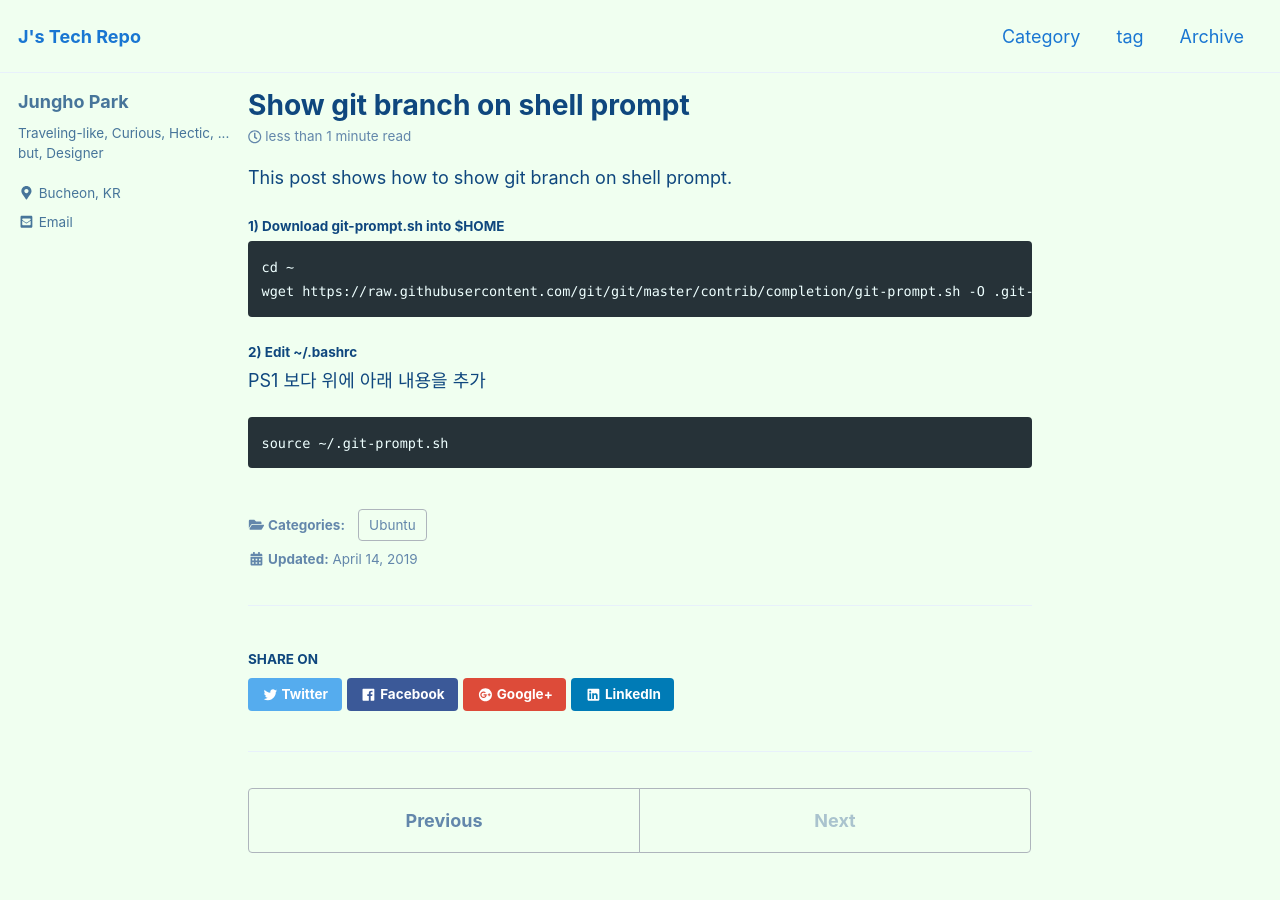
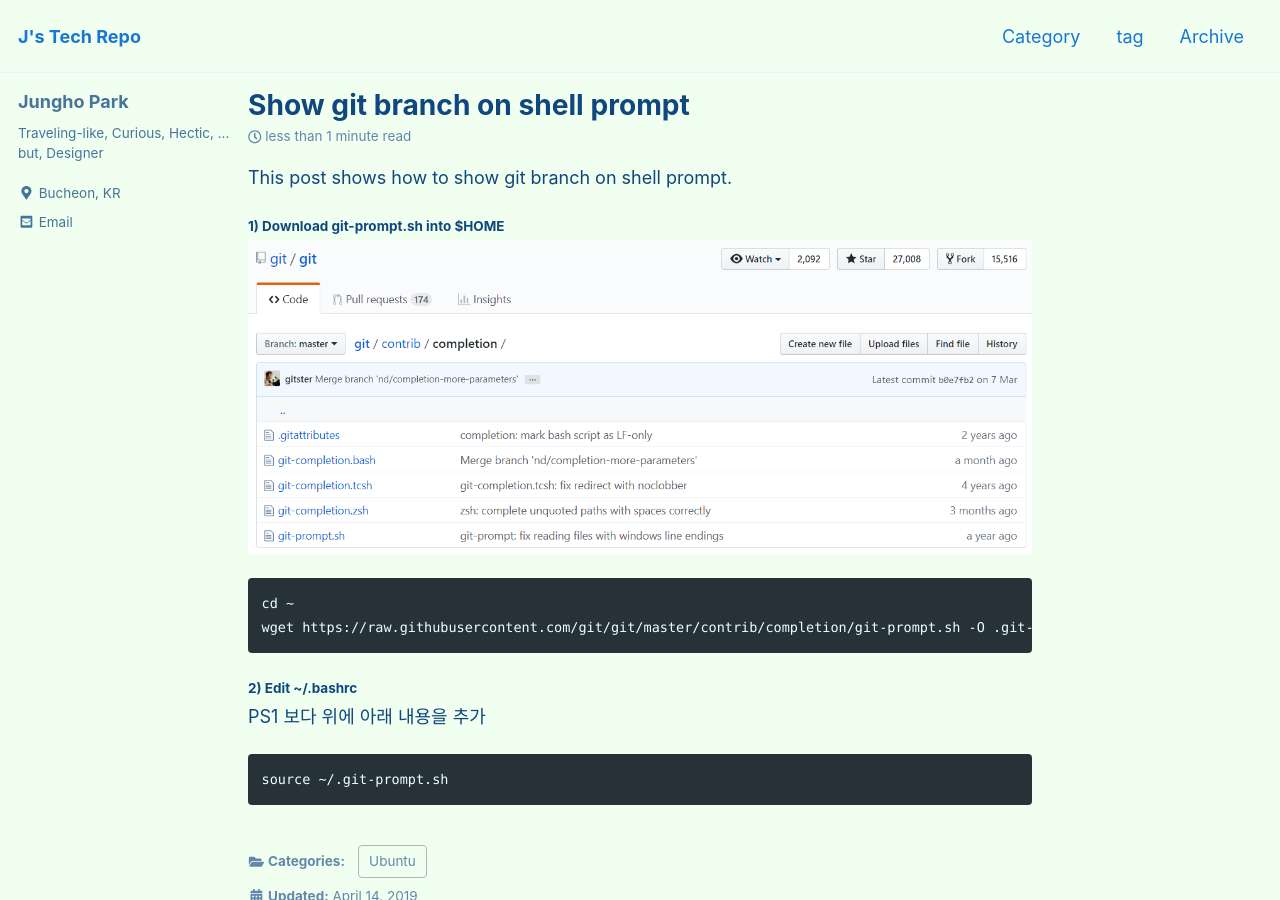
Before and after one commit to unipark00/tekrepo, a Jekyll site: the page built from _posts/2019-04-14-show-git-branch-on-shell-prompt.md, in a window 1280 px wide and 900 px high. Built offline with Jekyll 4.4.1, drawn with Linux system fonts in a browser that asks for light colours; cached includes are drawn as plain includes.

Commit message:
Update 2019-04-14-show-git-branch-on-shell-prompt.md

````diff
--- a/_posts/2019-04-14-show-git-branch-on-shell-prompt.md
+++ b/_posts/2019-04-14-show-git-branch-on-shell-prompt.md
@@ -10,6 +10,7 @@ toc: false
 This post shows how to show git branch on shell prompt.
 
 #### 1) Download git-prompt.sh into $HOME
+![git-prompt.sh](https://github.com/unipark00/tekrepo/blob/master/_posts/20190414_151029.png?raw=true)
 ```console
 cd ~
 wget https://raw.githubusercontent.com/git/git/master/contrib/completion/git-prompt.sh -O .git-prompt.sh
````
